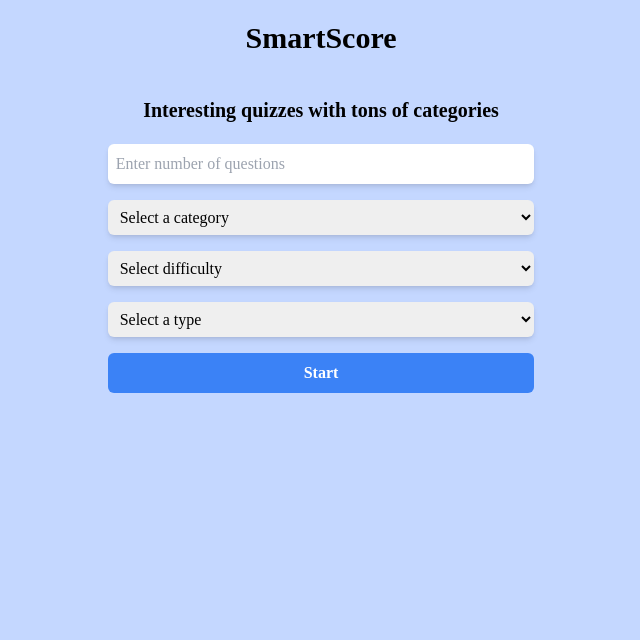
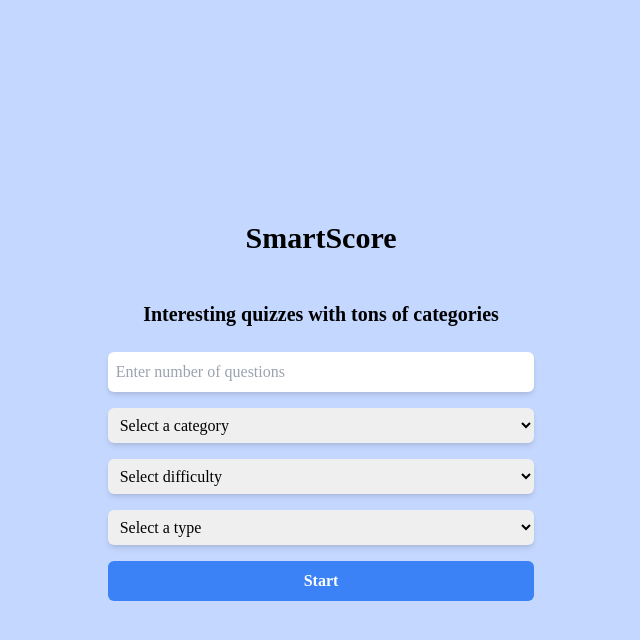
Before and after one commit to AdityaNair07/SmartScore, a React (Vite) app: page /home in a window 1280 px wide. Shown: the top 640 px of the page, without its empty margins (319-959 px from the left). Built offline with nearby package versions, Linux system fonts and the light colour scheme; a web font is replaced by a local one.

Commit message:
Minor UI change

```diff
--- a/src/pages/Home.jsx
+++ b/src/pages/Home.jsx
@@ -55,7 +55,7 @@ const Home = () => {
   };
 
   return (
-    <div className="w-full h-screen bg-[#C4D7FF] flex flex-col items-center gap-3">
+    <div className="w-full h-screen bg-[#C4D7FF] flex flex-col items-center gap-4 justify-center">
       <h1 className="p-5 text-3xl font-semibold text-center">SmartScore</h1>
       <h3 className="p-2 text-xl font-semibold text-center">
         Interesting quizzes with tons of categories
```
